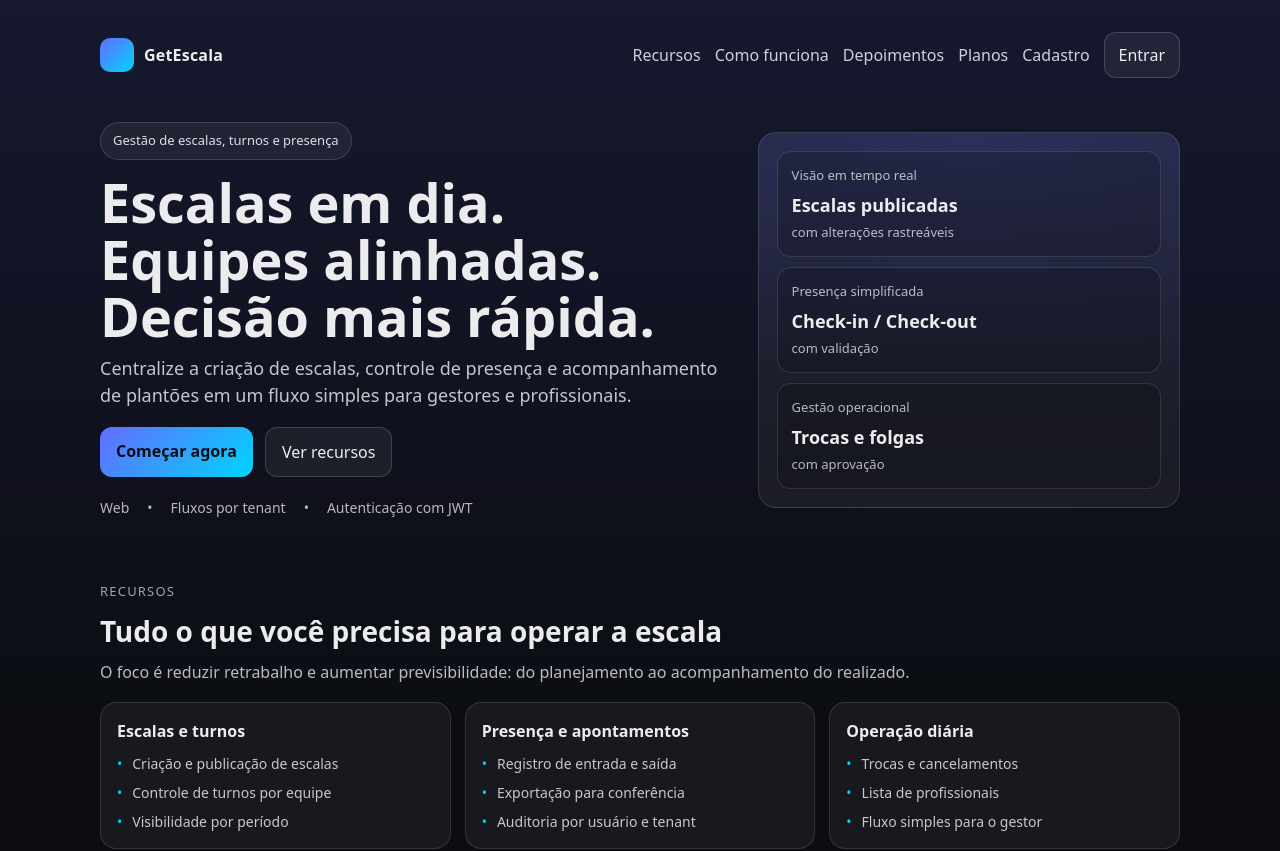
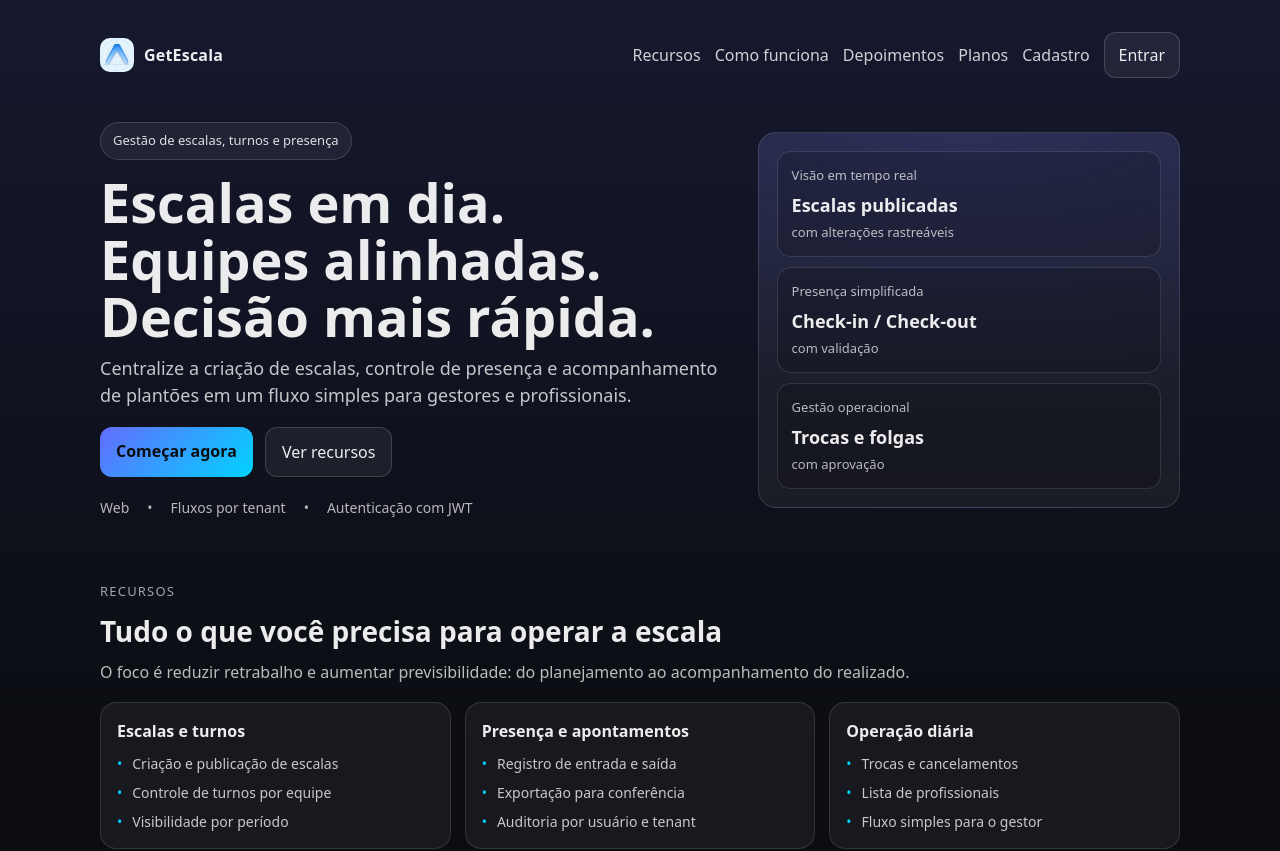
Before and after one commit to humbertohabib/getescala, a React (Vite) app in the folder frontend/: page / in a window 1280 px wide. Shown: the top 851 px of the page. Built offline with nearby package versions, Linux system fonts and the light colour scheme; no server answers.

Commit message:
chore(ui): usar icone do app no cabecalho

```diff
--- a/frontend/src/modules/auth/pages/LoginPage.tsx
+++ b/frontend/src/modules/auth/pages/LoginPage.tsx
@@ -330,14 +330,7 @@ export function LoginPage() {
               textDecoration: 'none',
             }}
           >
-            <div
-              style={{
-                width: 34,
-                height: 34,
-                borderRadius: 10,
-                background: 'linear-gradient(135deg, #646cff, #00d4ff)',
-              }}
-            />
+            <img src="/icon.png" alt="GetEscala" style={{ width: 34, height: 34, borderRadius: 10 }} />
             <div style={{ fontWeight: 800, letterSpacing: 0.2 }}>GetEscala</div>
           </Link>
           <nav style={{ display: 'flex', alignItems: 'center', gap: 14, flexWrap: 'wrap' }}>
--- a/frontend/src/modules/marketing/pages/CompanySignupPage.tsx
+++ b/frontend/src/modules/marketing/pages/CompanySignupPage.tsx
@@ -182,14 +182,7 @@ export function CompanySignupPage() {
               textDecoration: 'none',
             }}
           >
-            <div
-              style={{
-                width: 34,
-                height: 34,
-                borderRadius: 10,
-                background: 'linear-gradient(135deg, #646cff, #00d4ff)',
-              }}
-            />
+            <img src="/icon.png" alt="GetEscala" style={{ width: 34, height: 34, borderRadius: 10 }} />
             <div style={{ fontWeight: 800, letterSpacing: 0.2 }}>GetEscala</div>
           </Link>
 
--- a/frontend/src/modules/marketing/pages/HomePage.tsx
+++ b/frontend/src/modules/marketing/pages/HomePage.tsx
@@ -40,14 +40,7 @@ export function HomePage() {
               textDecoration: 'none',
             }}
           >
-            <div
-              style={{
-                width: 34,
-                height: 34,
-                borderRadius: 10,
-                background: 'linear-gradient(135deg, #646cff, #00d4ff)',
-              }}
-            />
+            <img src="/icon.png" alt="GetEscala" style={{ width: 34, height: 34, borderRadius: 10 }} />
             <div style={{ fontWeight: 800, letterSpacing: 0.2 }}>GetEscala</div>
           </Link>
 
--- a/frontend/src/modules/marketing/pages/PlansPage.tsx
+++ b/frontend/src/modules/marketing/pages/PlansPage.tsx
@@ -59,14 +59,7 @@ export function PlansPage() {
               textDecoration: 'none',
             }}
           >
-            <div
-              style={{
-                width: 34,
-                height: 34,
-                borderRadius: 10,
-                background: 'linear-gradient(135deg, #646cff, #00d4ff)',
-              }}
-            />
+            <img src="/icon.png" alt="GetEscala" style={{ width: 34, height: 34, borderRadius: 10 }} />
             <div style={{ fontWeight: 800, letterSpacing: 0.2 }}>GetEscala</div>
           </Link>
 
--- a/frontend/src/modules/marketing/pages/PrivacyPolicyPage.tsx
+++ b/frontend/src/modules/marketing/pages/PrivacyPolicyPage.tsx
@@ -32,14 +32,7 @@ export function PrivacyPolicyPage() {
               textDecoration: 'none',
             }}
           >
-            <div
-              style={{
-                width: 34,
-                height: 34,
-                borderRadius: 10,
-                background: 'linear-gradient(135deg, #646cff, #00d4ff)',
-              }}
-            />
+            <img src="/icon.png" alt="GetEscala" style={{ width: 34, height: 34, borderRadius: 10 }} />
             <div style={{ fontWeight: 800, letterSpacing: 0.2 }}>GetEscala</div>
           </Link>
 
--- a/frontend/src/modules/marketing/pages/TermsOfUsePage.tsx
+++ b/frontend/src/modules/marketing/pages/TermsOfUsePage.tsx
@@ -32,14 +32,7 @@ export function TermsOfUsePage() {
               textDecoration: 'none',
             }}
           >
-            <div
-              style={{
-                width: 34,
-                height: 34,
-                borderRadius: 10,
-                background: 'linear-gradient(135deg, #646cff, #00d4ff)',
-              }}
-            />
+            <img src="/icon.png" alt="GetEscala" style={{ width: 34, height: 34, borderRadius: 10 }} />
             <div style={{ fontWeight: 800, letterSpacing: 0.2 }}>GetEscala</div>
           </Link>
 
```
